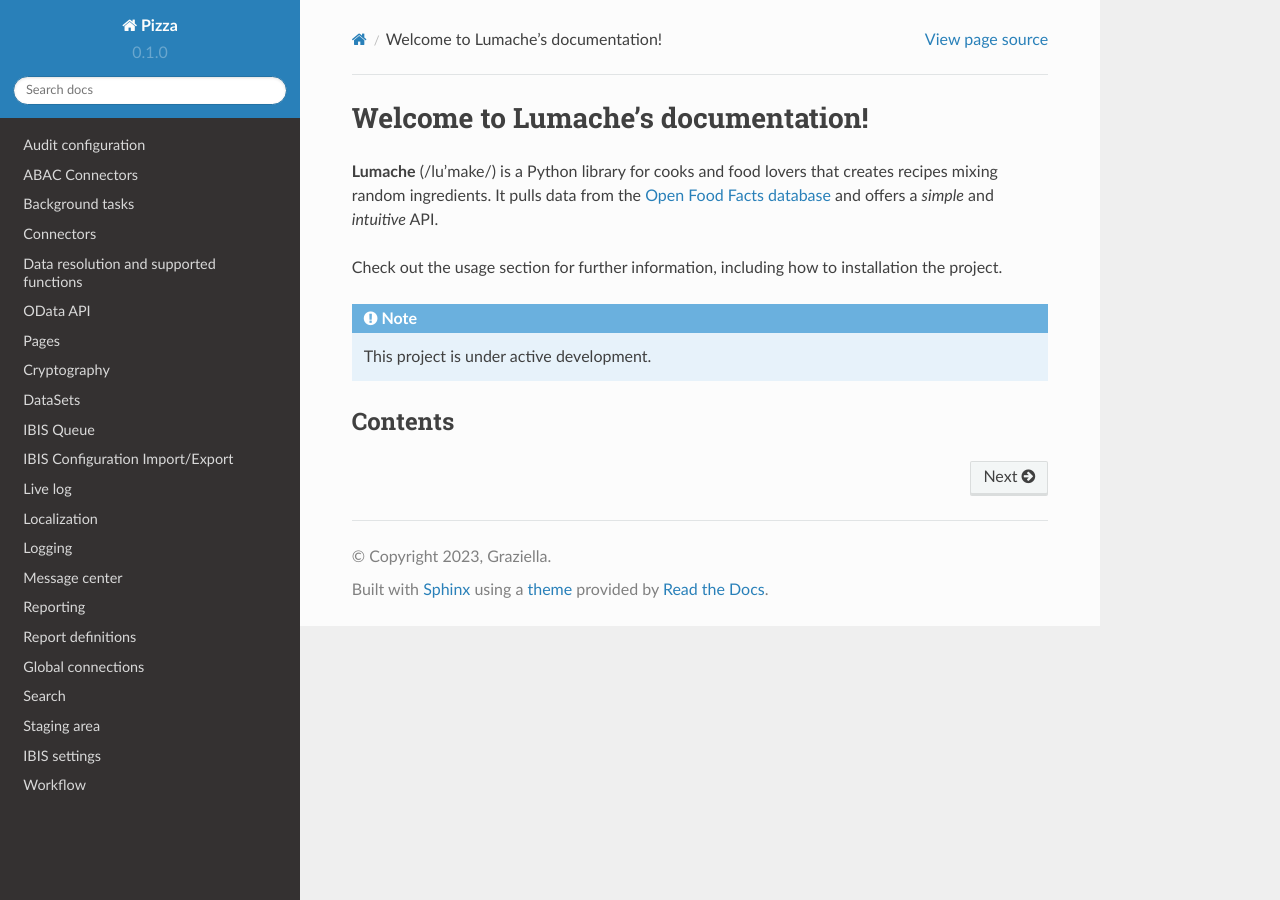
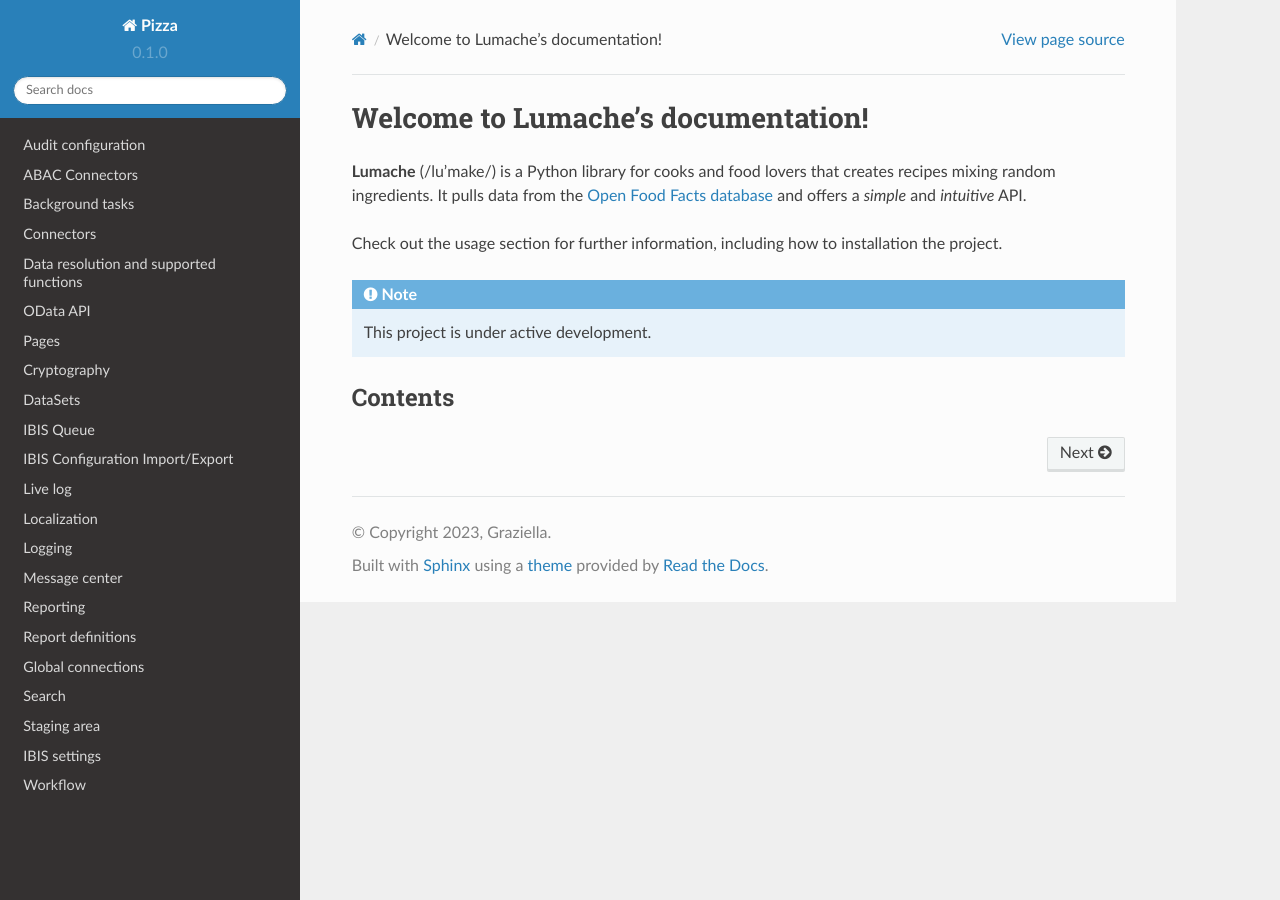
Before and after one commit to Raoulorlando/rtd-tutorial, a Sphinx documentation site: the page built from docs/source/index.rst, in a window 1280 px wide. Built offline with Sphinx 7.4.7 and the Read the Docs theme 2.0.0, drawn with Linux system fonts in a browser that asks for light colours; nearby versions of some CDN libraries; some web fonts are replaced; library files that are not in the unit come from our copies; pages that are not in the unit, such as notebooks, are missing from menus.

Commit message:
Updated path to stylesheet

```diff
--- a/docs/source/conf.py
+++ b/docs/source/conf.py
@@ -34,7 +34,8 @@ templates_path = ['_templates']
 # -- Options for HTML output
 
 html_theme = 'sphinx_rtd_theme'
-html_css_files = ['./../IBIS-docs.css']
+html_static_path = ['css']
+html_css_files = ['IBIS-docs.css']
 
 # -- Options for EPUB output
 epub_show_urls = 'footnote'
```
Also changed, not shown: docs/source/css/IBIS-docs.css (renamed from IBIS-docs.css).
